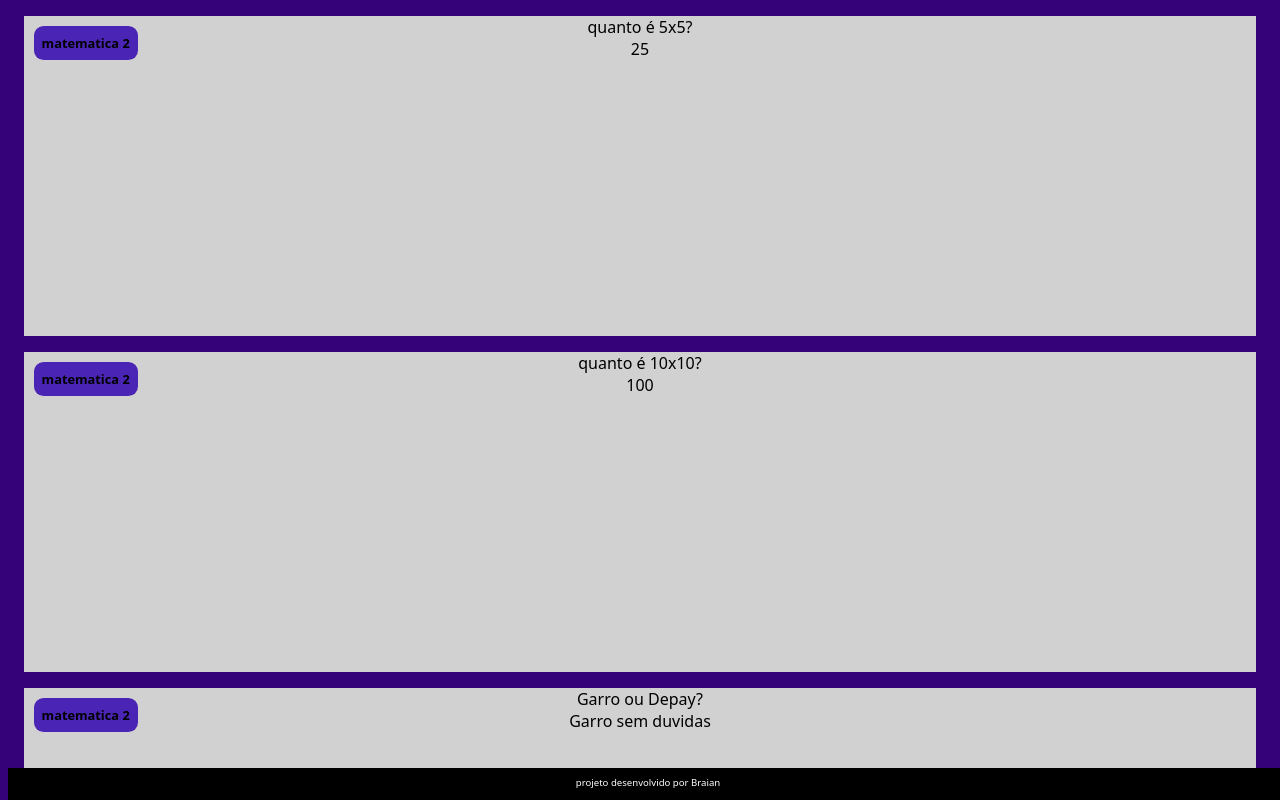
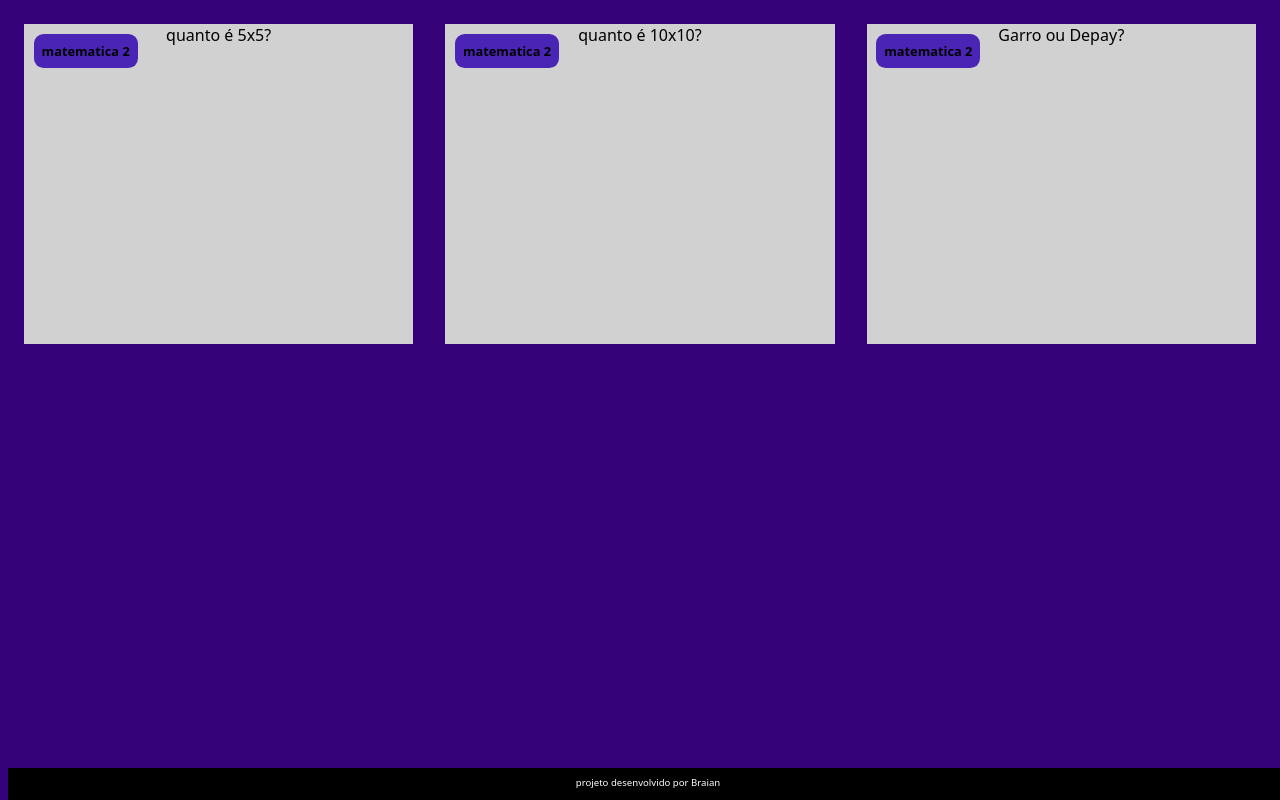
Before and after one commit to Braianvilabela42/flashcards, a plain HTML site: page index.html in a window 1280 px wide. Shown: the top 800 px of the page. Drawn offline with Linux system fonts and the light colour scheme.

Commit message:
aaaaaaaa

```diff
--- a/assets/style.css
+++ b/assets/style.css
@@ -1,7 +1,8 @@
 body{
     background-color: rgb(54, 2, 122);
     font-family: system-ui, -apple-system, BlinkMacSystemFont, 'Segoe UI', Roboto, Oxygen, Ubuntu, Cantarell, 'Open Sans', 'Helvetica Neue', sans-serif;
-.container{
+}
+#container{
     display: flex;
 }
 
@@ -60,12 +61,12 @@ footer p {
 }
 
 .resposta{
-trnasform::rotateY
+transform:rotateY(180deg);
 }
 
 .pergunta, .resposta{
     backface-visibility: hidden;
     position: absulute;
-    height:100%
-    width: 100%
+    height:100%;
+    width: 100%;
 }
--- a/index.html
+++ b/index.html
@@ -8,7 +8,7 @@
 </head>
 <body>
     <main>
-        <section class="coontainer">
+        <section id="container">
             <article class="cartao">
                 <div class="cartao_conteudo">
                     <h3>matematica 2</h3>
@@ -50,5 +50,8 @@
     <footer>
         <p>projeto desenvolvido por Braian</p>
     </footer>
+
+    <script src="assets/app.js"></script>
+    <script src="assets/perguntas.js"></script>
 </body>
 </html>
```
